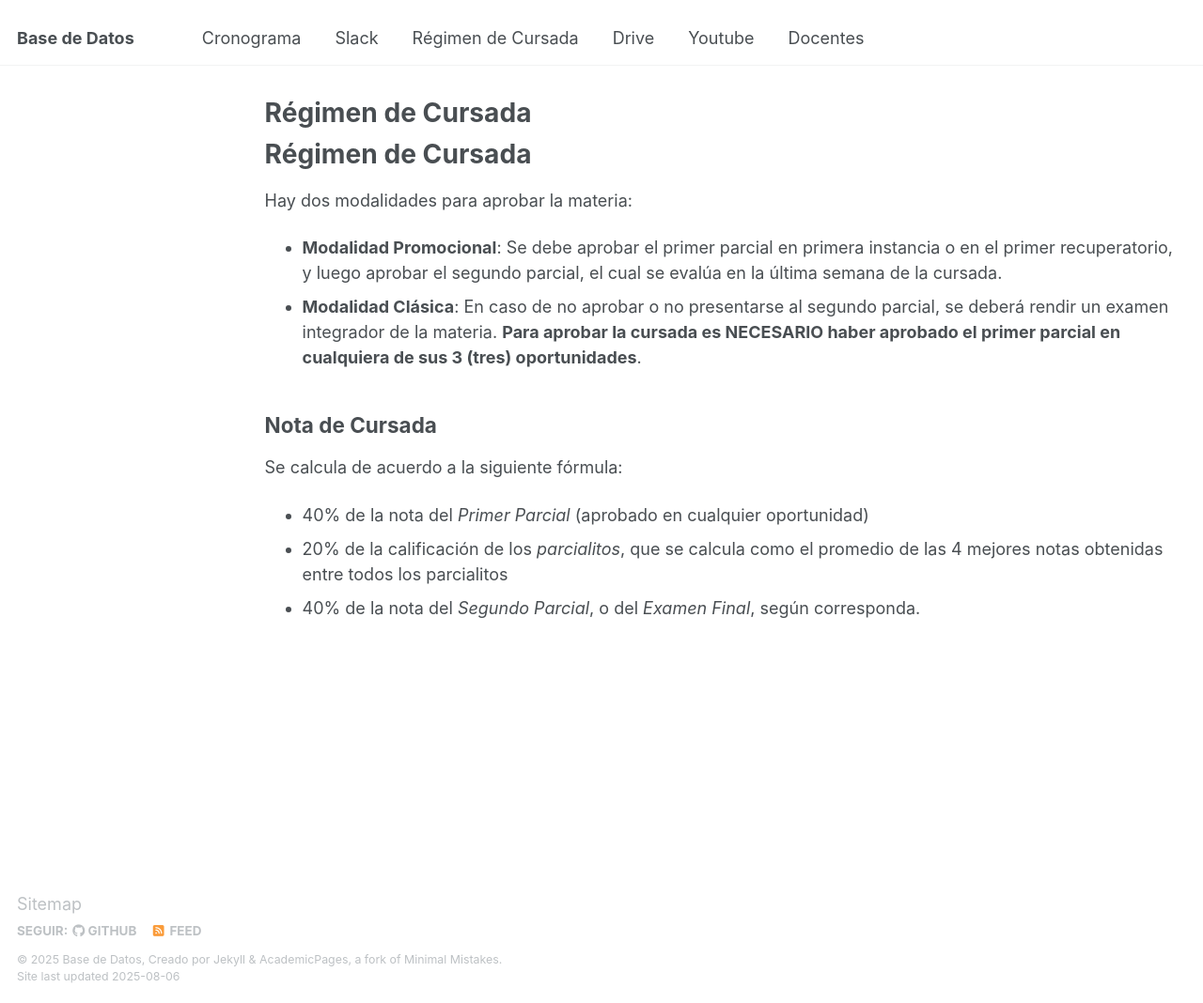
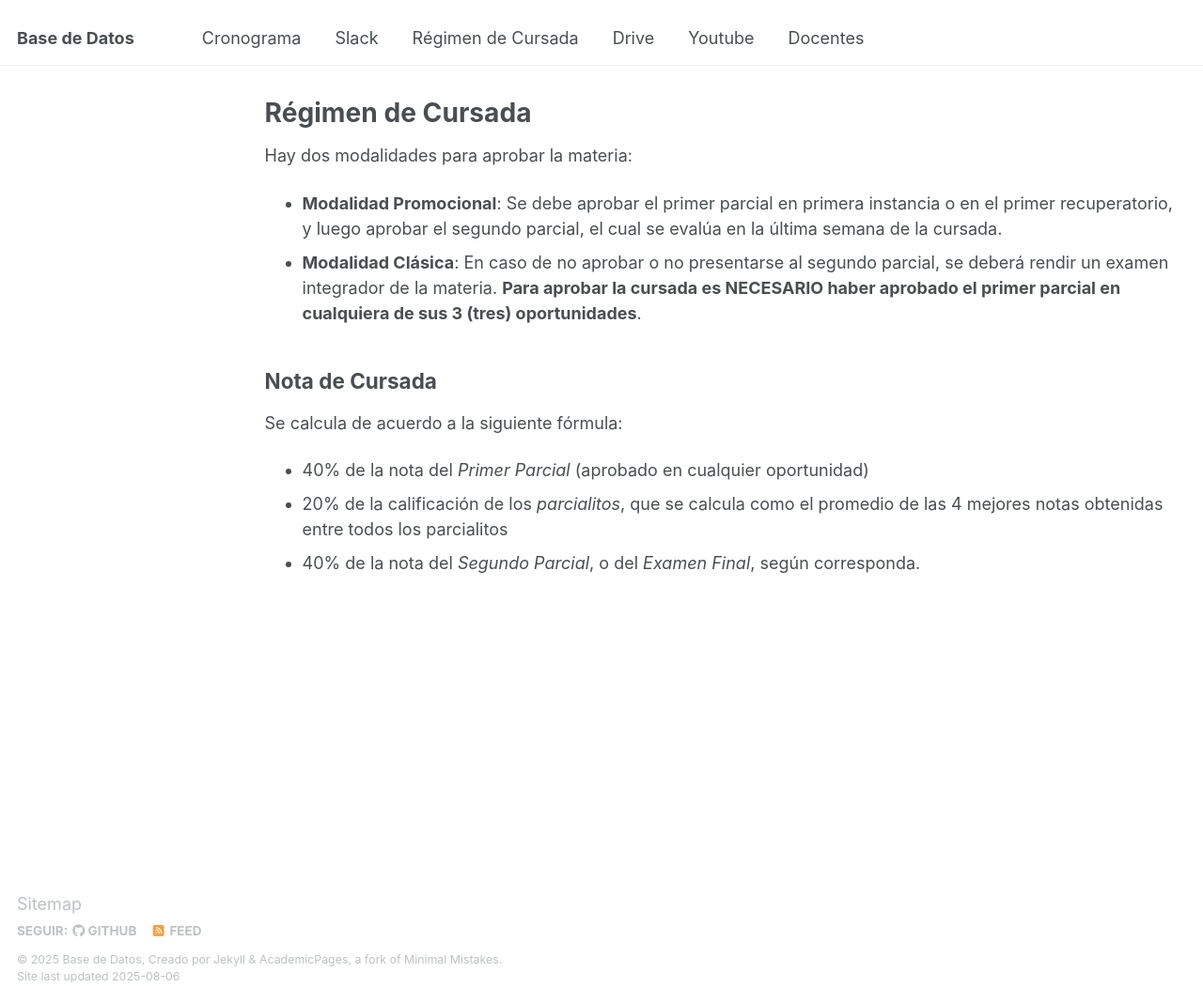
Before and after one commit to base-de-datos-fiuba/bdd-fiuba, a Jekyll site: the page built from _pages/regimen.html, in a window 1280 px wide and 1068 px high. Shown: the whole window at 94% size. Built offline with Jekyll 4.4.1, drawn with Linux system fonts in a browser that asks for light colours.

Commit message:
remove redundant heading from Régimen de Cursada section

```diff
--- a/_pages/regimen.html
+++ b/_pages/regimen.html
@@ -6,7 +6,6 @@ author_profile: false
 ---
 
   <section>
-    <h1>Régimen de Cursada</h1>
     <p> Hay dos modalidades para aprobar la materia:</p>
     <ul>
       <li>
```
